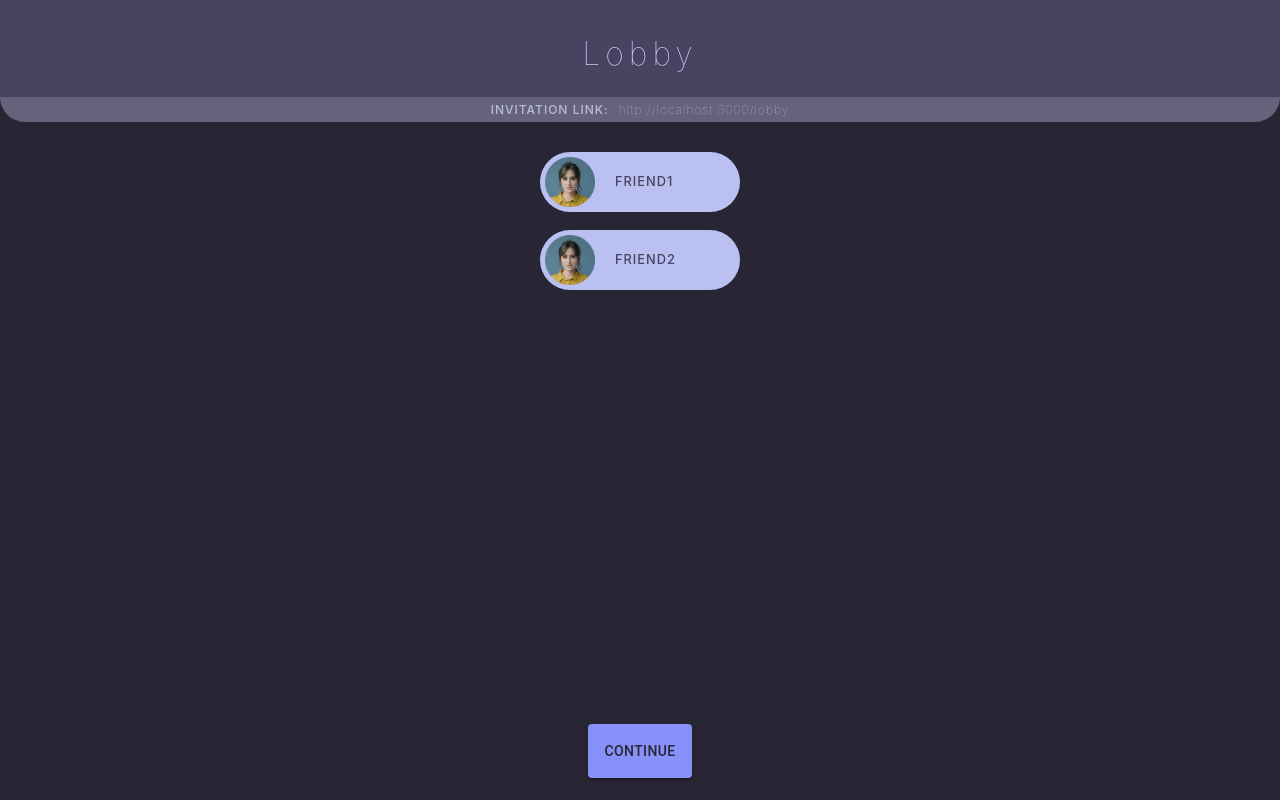
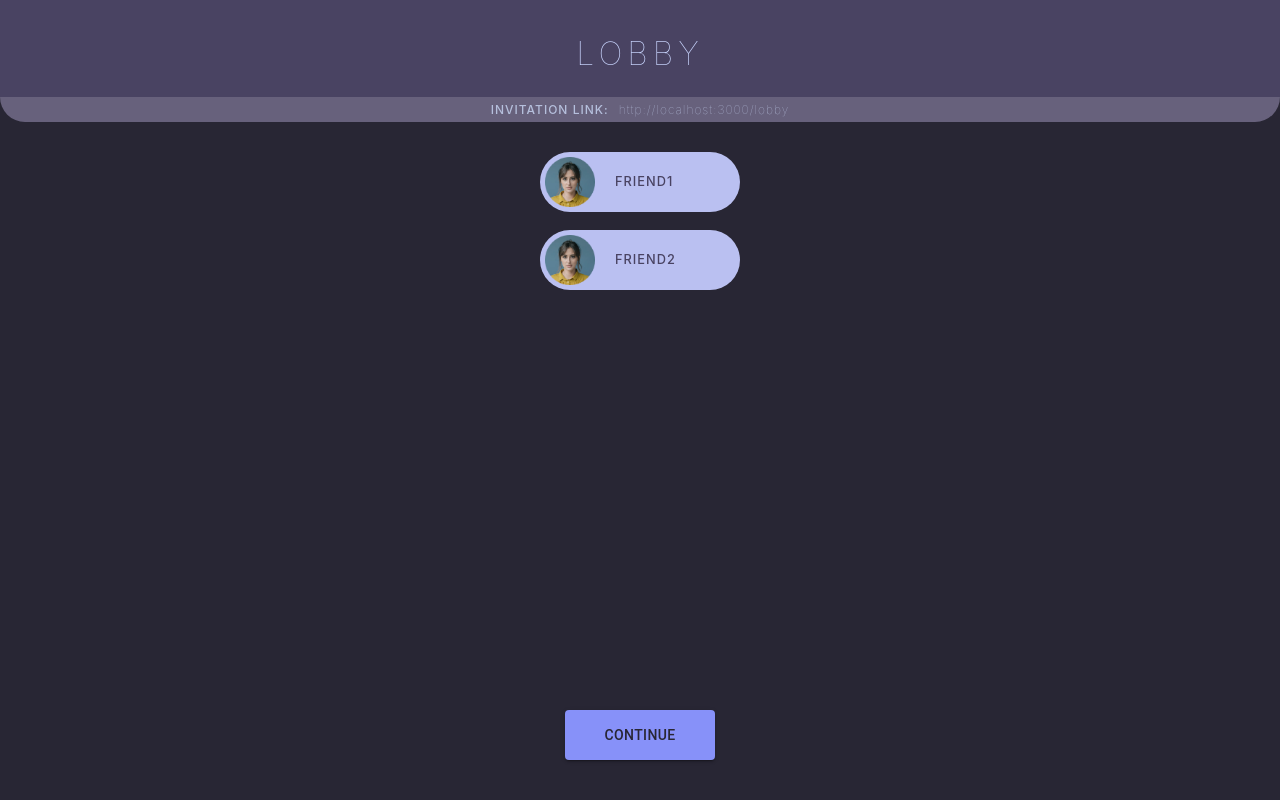
Before and after one commit to microlchen/ui, a Next.js app: page /lobby in a window 1280 px wide. Built offline with nearby package versions, Linux system fonts and the light colour scheme.

Commit message:
Button size

```diff
--- a/src/components/active/_generalbutton.js
+++ b/src/components/active/_generalbutton.js
@@ -10,7 +10,7 @@ const MainButton = (props) => {
 
     return(
 
-            <Button variant="contained" href={props.loc} sx={{height:"150%", width:"100%",color:"primary.textD"}}>{props.name}</Button>
+            <Button variant="contained" href={props.loc} sx={{height:50, width:150,color:"primary.textD"}}>{props.name}</Button>
 
     );
 }
--- a/src/pages/lobby.js
+++ b/src/pages/lobby.js
@@ -43,11 +43,11 @@ export default function Dashboard() {
 
     return (
 
-        <MainBox object1={<Banner main="Lobby" sub="INVITATION LINK:" more="http://localhost:3000/lobby" />}
+        <MainBox object1={<Banner main="LOBBY" sub="INVITATION LINK:" more="http://localhost:3000/lobby" />}
             object2={<div className={styles.dashboardbox} style={{ flexDirection: "column", marginTop: "30px", justifyContent: "space-between" }}>
                 <Center object={<Lobbylist users={users} />} />
                 {/* <div>{enterRoom()}</div> */}
-                <Center object={<MainButton name="continue" loc="\vibePicker" />} />
+                <Center object={<MainButton name="continue" loc="\vibePicker" sx={{ height: 50, width: 150}}/>} />
             </div>} />
 
 
--- a/src/pages/vibePicker.js
+++ b/src/pages/vibePicker.js
@@ -42,7 +42,7 @@ export default function Dashboard() {
 
     return (
         <div className={styles.all} style={{ backgroundColor: "#282634" }}>
-            <MainBox object1={<Banner main="VIBE PCIKER" sub="CREATE YOUR MUSIC:" more="TRY IT TODAY" />}
+            <MainBox object1={<Banner main="VIBE PICKER" sub="CREATE YOUR MUSIC:" more="TRY IT TODAY" />}
                 object2={<div className={styles.dashboardbox} style={{ flexDirection: "column", marginTop: "30px", justifyContent: "space-between" }}>
                     <Vibecontent avatar={avatar} avatarcolor={avatorColor} />
                     {/* <div>{enterRoom()}</div> */}
```
